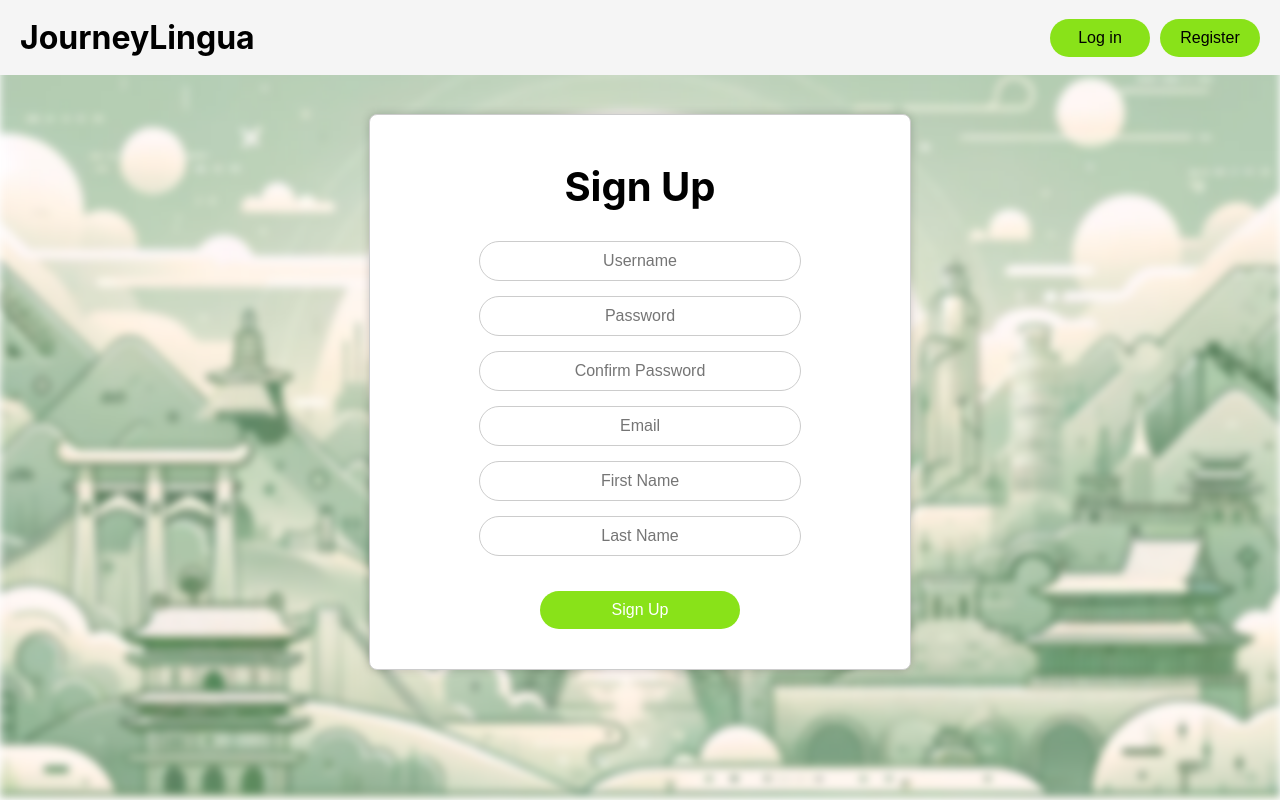
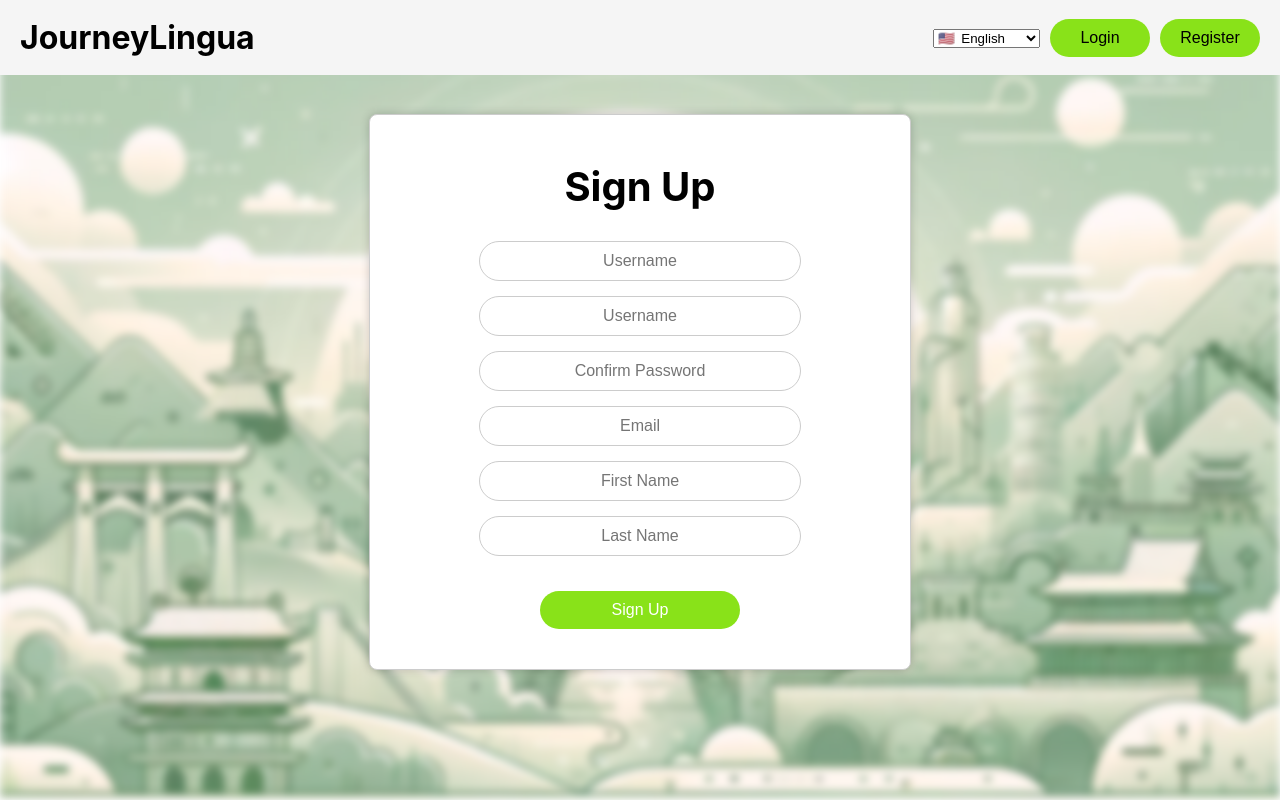
Before and after one commit to MKRadius/JourneyLingua, a React (Vite) app in the folder frontend/: page /signup in a window 1280 px wide. Built offline with nearby package versions, Linux system fonts and the light colour scheme.

Commit message:
Add language selector to navbar (without functionality) and replace some texts to FormattedMessage

```diff
--- a/frontend/src/App.tsx
+++ b/frontend/src/App.tsx
@@ -20,11 +20,32 @@ const messages = {
 
 const App: React.FC = () => {
   const { user, token, isAuth } = useAuthContext();
-  const locale = 'es'; // Set default locale here
+  const locale = 'en'; // Set default locale here
   const messages = {
     en: {
       "home.welcome": "Welcome to JourneyLingua",
-      "home.start_learning": "Start Learning"
+      "home.start_learning": "Start Learning",
+
+      "nav.login": "Login",
+      "nav.register": "Register",
+      "nav.logout": "Logout",
+
+      "login.login": "Login",
+      "login.register": "Register",
+      "login.redirectInstruction": "Don't have an account?",
+      "login.forgotPassword": "Forgot Password?",
+
+      "register.register": "Sign Up",
+
+      "placeholder.username": "Username",
+      "placeholder.password": "Password",
+      "placeholder.confirmPassword": "Confirm Password",
+      "placeholder.email": "Email",
+      "placeholder.firstname": "First Name",
+      "placeholder.lastname": "Last Name",
+
+      // "feedback.correct": "Correct!",
+      // "feedback.incorrect": "Incorrect!",
     },
     es: {
       "home.welcome": "Bienvenido a JourneyLingua",
--- a/frontend/src/components/ImageToTextEx.tsx
+++ b/frontend/src/components/ImageToTextEx.tsx
@@ -55,11 +55,11 @@ const ImageToTextEx: React.FC = () => {
         setSelectedAnswer({ word, isCorrect });
 
         if (isCorrect) {
-            console.log("Correct!");
+            // console.log("Correct!");
             setFeedbackMessage("Correct!");
             setCountCorrectAnswer(prevCount => prevCount + 1);
         } else {
-            console.log("Incorrect!");
+            // console.log("Incorrect!");
             setFeedbackMessage("Incorrect!");
         }
 
--- a/frontend/src/components/Login.tsx
+++ b/frontend/src/components/Login.tsx
@@ -5,6 +5,8 @@ import "../styles/Login.css";
 import { login } from "../hooks/loginHooks";
 import { StateField } from "../interfaces/Field";
 import { createInputField } from "../utils/InputField";
+import { FormattedMessage } from "react-intl";
+import { useIntl } from 'react-intl';
 
 // import { ReactSVG } from "react-svg";
 import { useAuthContext } from "../hooks/useContext";
@@ -15,10 +17,11 @@ const Login: React.FC = () => {
 
     const { dispatch } = useAuthContext();
     const navigate = useNavigate();
+    const intl = useIntl();
 
     const loginCriteria: StateField[] = [
-        createInputField(0, "text", username, "Username", setUsername),
-        createInputField(1, "password", password, "Password", setPassword)
+        createInputField(0, "text", username, "placeholder.username", setUsername),
+        createInputField(1, "password", password, "placeholder.password", setPassword)
     ];
 
     const handleSubmit = async (e: any) => {
@@ -63,7 +66,6 @@ const Login: React.FC = () => {
 
     return (
         <>
-
             <div className="login-header">
                 <div className="logo" onClick={() => navigate("/")}>
                     {/* <MdOutlineAddTask className="logo-icon" size={60}/> */}
@@ -73,27 +75,26 @@ const Login: React.FC = () => {
 
             <div className="login-container">
                 <form className="login-form" onSubmit={handleSubmit}>
-                    <h1>Login</h1>
+                    <h1><FormattedMessage id="login.login"/></h1>
                     {loginCriteria.map((c) => (
                         <input
                             key={c.id}
                             type={c.type}
                             value={c.value}
-                            placeholder={c.placeholder}
+                            placeholder={intl.formatMessage({ id: c.placeholderId })}
                             onChange={c.func}
                         />
-                        )
-                    )}
-                    <button type="submit">Login</button>
+                    ))}
+                    <button type="submit"><FormattedMessage id="login.login"/></button>
 
                     <div className="register-link">
-                        <p className="redirect-instruction">Don't have an account?</p>
-                        <p className="redirect-link" onClick={() => navigate("/signup")}>Register</p>
+                        <p className="redirect-instruction"><FormattedMessage id="login.redirectInstruction"/></p>
+                        <p className="redirect-link" onClick={() => navigate("/signup")}><FormattedMessage id="login.register"/></p>
                     </div>
 
                     <div className="forgot-password">
                         {/* <p className="redirect-link" onClick={() => navigate("/ForgotPassword")}>Forgot Password?</p> */}
-                        <p onClick={() => {alert("Then try to remember it xd")}}>Forgot your password?</p>
+                        <p onClick={() => {alert("Then try to remember it xd")}}><FormattedMessage id="login.forgotPassword"/></p>
                     </div>
                 </form>
 
--- a/frontend/src/components/NavBar.tsx
+++ b/frontend/src/components/NavBar.tsx
@@ -1,5 +1,6 @@
 import { useNavigate, Link } from 'react-router-dom';
 import { useAuthContext } from '../hooks/useContext';
+import { FormattedMessage } from 'react-intl'; // Import FormattedMessage component
 import "../styles/NavBar.css";
 
 const NavBar: React.FC = () => {
@@ -19,19 +20,23 @@ const NavBar: React.FC = () => {
                     <h1 className="logo">JourneyLingua</h1></Link>
                 </div>
 
-                { isAuth &&
-                    <div className="nav-button">
-                        <button className="logout-button" onClick={handleLogout}>Log out</button>
+
+                <div className="nav-button">
+                    <div className="language-selector">
+                        <select>
+                            <option value="en">🇺🇸 English</option>
+                            <option value="es">🇵🇹 Português</option>
+                        </select>
                     </div>
-                }
 
-                { !isAuth &&
-                    <div className="nav-button">
-                        <button className="login-button" onClick={() => navigate("/login")}>Log in</button>
-                        <button className="register-button" onClick={() => navigate("/signup")}>Register</button>
-                    </div>
-                }
-
+                    { isAuth ?
+                        <button className="logout-button" onClick={handleLogout}><FormattedMessage id="nav.logout"/></button>
+                        : <>
+                            <button className="login-button" onClick={() => navigate("/login")}><FormattedMessage id="nav.login"/></button>
+                            <button className="register-button" onClick={() => navigate("/signup")}><FormattedMessage id="nav.register"/></button>
+                        </>
+                        }
+                </div>
             </div>
         </div>
     )
--- a/frontend/src/components/Register.tsx
+++ b/frontend/src/components/Register.tsx
@@ -7,6 +7,8 @@ import "../styles/Register.css";
 import {StateField} from "../interfaces/Field";
 import {createInputField} from "../utils/InputField";
 import { useAuthContext } from "../hooks/useContext";
+import { useIntl } from 'react-intl';
+import { FormattedMessage } from "react-intl";
 
 const Register: React.FC = () => {
     const [username, setUsername] = useState("");
@@ -18,14 +20,15 @@ const Register: React.FC = () => {
 
     const { dispatch } = useAuthContext();
     const navigate = useNavigate();
+    const intl = useIntl();
 
     const signupCriteria: StateField[] = [
-        createInputField(0, "text", username, "Username", setUsername),
-        createInputField(1, "password", password, "Password", setPassword),
-        createInputField(2, "password", confirmPassword, "Confirm Password", setConfirmPassword),
-        createInputField(3, "email", email, "Email", setEmail),
-        createInputField(4, "text", firstname, "First Name", setFirstname),
-        createInputField(5, "text", lastname, "Last Name", setLastname)
+        createInputField(0, "text", username, "placeholder.username", setUsername),
+        createInputField(1, "password", password, "placeholder.username", setPassword),
+        createInputField(2, "password", confirmPassword, "placeholder.confirmPassword", setConfirmPassword),
+        createInputField(3, "email", email, "placeholder.email", setEmail),
+        createInputField(4, "text", firstname, "placeholder.firstname", setFirstname),
+        createInputField(5, "text", lastname, "placeholder.lastname", setLastname)
     ];
 
     const handleSubmit = async (e: any) => {
@@ -94,17 +97,17 @@ const Register: React.FC = () => {
 
             <div className="register-container">
                 <form className="register-form" onSubmit={handleSubmit}>
-                    <h1>Sign Up</h1>
+                    <h1><FormattedMessage id="register.register"/></h1>
                     {signupCriteria.map((c) => (
                         <input
                             key={c.id}
                             type={c.type}
                             value={c.value}
-                            placeholder={c.placeholder}
+                            placeholder={intl.formatMessage({ id: c.placeholderId })}
                             onChange={c.func}
                         />
                     ))}
-                    <button>Sign Up</button>
+                    <button><FormattedMessage id="register.register"/></button>
                 </form>
             </div>
         </>
--- a/frontend/src/interfaces/Field.tsx
+++ b/frontend/src/interfaces/Field.tsx
@@ -2,6 +2,6 @@ export interface StateField {
     id: number;
     type: string;
     value: string;
-    placeholder: string;
+    placeholderId: string;
     func: (e: React.ChangeEvent<HTMLInputElement>) => void;
 }
--- a/frontend/src/utils/InputField.tsx
+++ b/frontend/src/utils/InputField.tsx
@@ -4,12 +4,12 @@ export const createInputField = (
     id: number,
     type: string,
     value: string,
-    placeholder: string,
+    placeholderId: string, // Accept message ID for placeholder
     setValue: React.Dispatch<React.SetStateAction<string>>
 ): StateField => ({
     id,
     type,
     value,
-    placeholder,
+    placeholderId, // Store message ID in the placeholderId property
     func: (e) => setValue(e.target.value)
 });
--- a/frontend/src/utils/IntlProviderWrapper.tsx
+++ b/frontend/src/utils/IntlProviderWrapper.tsx
@@ -1,7 +1,7 @@
 import React from 'react';
 import { IntlProvider } from 'react-intl';
 
-const IntlProviderWrapper: React.FC<{ locale: string, messages: any }> = ({ locale, messages, children }) => {
+const IntlProviderWrapper: React.FC<{ locale: string, messages: any, children: any }> = ({ locale, messages, children }) => {
   return (
     <IntlProvider locale={locale} messages={messages}>
       {children}
```
Also changed, not shown: frontend/src/components/Profile.tsx (+7 -6 lines).
